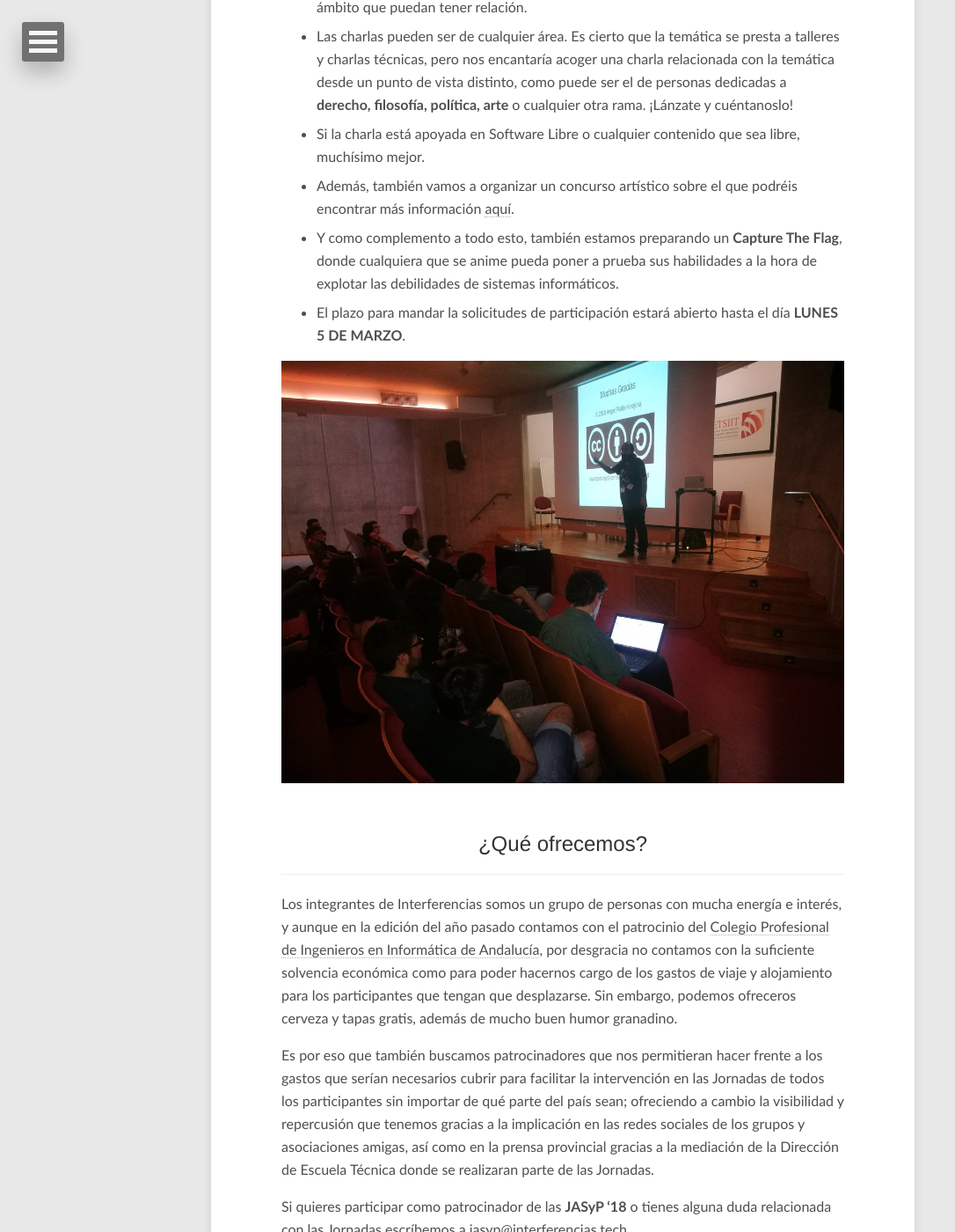
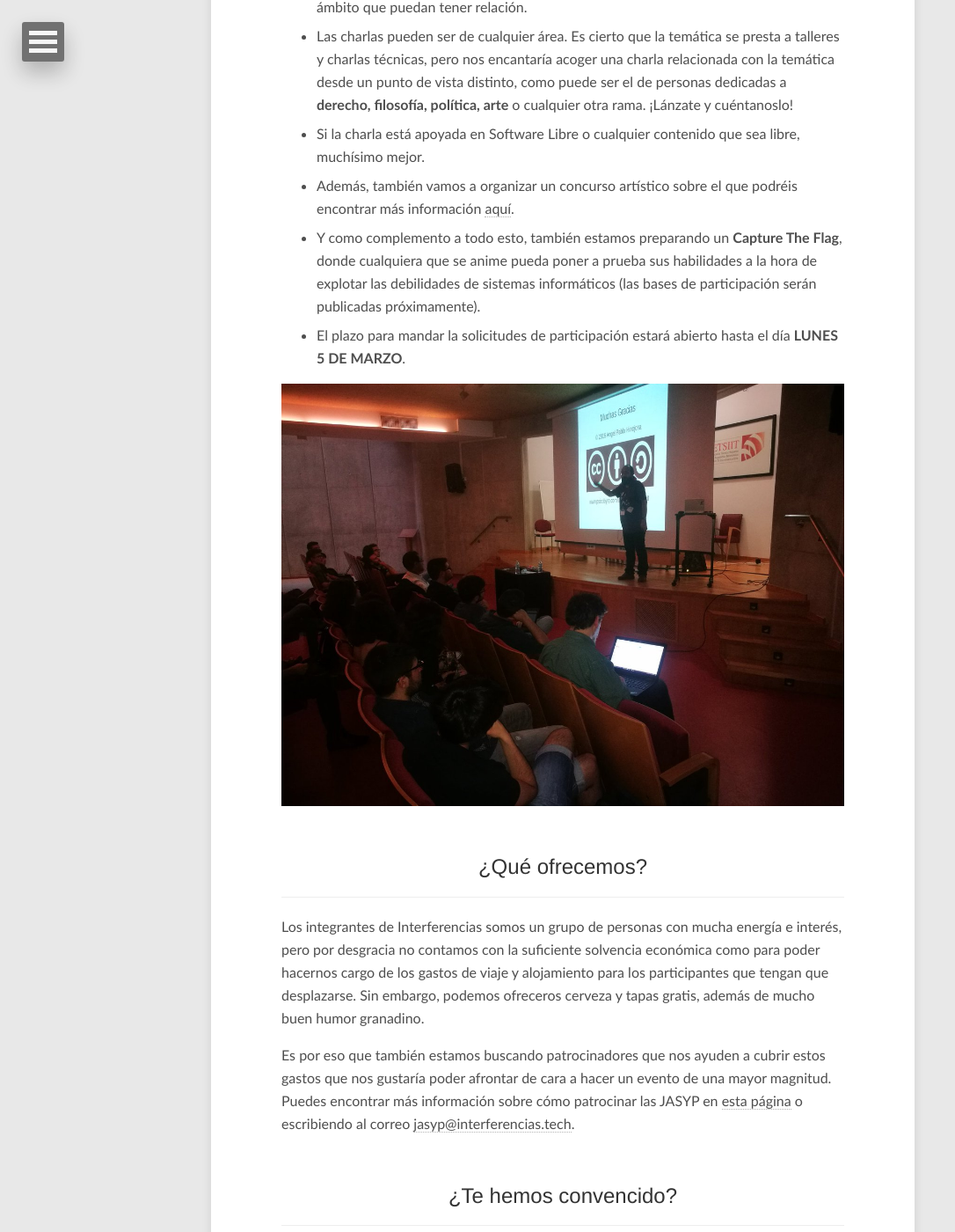
Before and after one commit to Interferencias/interferencias.github.io, a Jekyll site: the page built from _pages/jasyp/jasyp.md, in a window 1280 px wide and 1400 px high, scrolled down 1612 px. Shown: the whole window at 88% size, without its empty margins (0-1086 px from the left). Built offline with Jekyll 4.4.1, drawn with Linux system fonts in a browser that asks for light colours; nearby versions of some CDN libraries.

Commit message:
Añade página especifica patrocinio

```diff
--- a/_pages/jasyp/jasyp.md
+++ b/_pages/jasyp/jasyp.md
@@ -8,7 +8,7 @@
 timing: false
 ---
 
-Las **JASyP** (*Jornadas sobre Anonimato, Seguridad y Privacidad*) son unas jornadas organizadas por [Interferencias](https://twitter.com/Inter_ferencias) con la colaboración de [Follow the White Rabbit](https://twitter.com/fwhibbit_blog) y [Hack&Beers](https://twitter.com/hackandbeers), que pretende dar un espacio a todas aquellas personas con inquietudes sobre los problemas que encontramos en el día a día cada vez que usamos Internet o cualquier ordenador en general. La edición de 2017 se celebró en la [Escuela Técnica Superior de Ingenierías Informática y de Telecomunicación de la Universidad de Granada](https://etsiit.ugr.es/), recibiendo a parcitipantes y asistentes de toda España durante dos días en el Salón de Actos de la propia Escuela, para cerrar con un tercer día en el que se celebró un **Hack&Beers** en el bar **La Posada**.
+Las **JASYP** (*Jornadas sobre Anonimato, Seguridad y Privacidad*) son unas jornadas organizadas por [Interferencias](https://twitter.com/Inter_ferencias) con la colaboración de [Follow the White Rabbit](https://twitter.com/fwhibbit_blog) y [Hack&Beers](https://twitter.com/hackandbeers), que pretende dar un espacio a todas aquellas personas con inquietudes sobre los problemas que encontramos en el día a día cada vez que usamos Internet o cualquier ordenador en general. La edición de 2017 se celebró en la [Escuela Técnica Superior de Ingenierías Informática y de Telecomunicación de la Universidad de Granada](https://etsiit.ugr.es/), recibiendo a parcitipantes y asistentes de toda España durante dos días en el Salón de Actos de la propia Escuela, para cerrar con un tercer día en el que se celebró un **Hack&Beers** en el bar **La Posada**.
 
 ![cartel_privacidad_etsiit]({{ "/assets/images/jasyp/17/01.jpg" }})
 
@@ -26,7 +26,7 @@
 - Las charlas pueden ser de cualquier área. Es cierto que la temática se presta a talleres y charlas técnicas, pero nos encantaría acoger una charla relacionada con la temática desde un punto de vista distinto, como puede ser el de personas dedicadas a **derecho, filosofía, política, arte** o cualquier otra rama. ¡Lánzate y cuéntanoslo!
 - Si la charla está apoyada en Software Libre o cualquier contenido que sea libre, muchísimo mejor.
 - Además, también vamos a organizar un concurso artístico sobre el que podréis encontrar más información [aquí]({{ site.url }}/jasyp/concurso/).
-- Y como complemento a todo esto, también estamos preparando un **Capture The Flag**, donde cualquiera que se anime pueda poner a prueba sus habilidades a la hora de explotar las debilidades de sistemas informáticos.
+- Y como complemento a todo esto, también estamos preparando un **Capture The Flag**, donde cualquiera que se anime pueda poner a prueba sus habilidades a la hora de explotar las debilidades de sistemas informáticos (las bases de participación serán publicadas próximamente).
 - El plazo para mandar la solicitudes de participación estará abierto hasta el día **LUNES 5 DE MARZO**.
 
 ![cartel_privacidad_etsiit]({{ "/assets/images/jasyp/17/02.jpg" }})
@@ -39,11 +39,9 @@
   </div>
 </div>
 
-Los integrantes de Interferencias somos un grupo de personas con mucha energía e interés, y aunque en la edición del año pasado contamos con el patrocinio del [Colegio Profesional de Ingenieros en Informática de Andalucía](http://cpiiand.es/), por desgracia no contamos con la suficiente solvencia económica como para poder hacernos cargo de los gastos de viaje y alojamiento para los participantes que tengan que desplazarse. Sin embargo, podemos ofreceros cerveza y tapas gratis, además de mucho buen humor granadino.
+Los integrantes de Interferencias somos un grupo de personas con mucha energía e interés, pero por desgracia no contamos con la suficiente solvencia económica como para poder hacernos cargo de los gastos de viaje y alojamiento para los participantes que tengan que desplazarse. Sin embargo, podemos ofreceros cerveza y tapas gratis, además de mucho buen humor granadino.
 
-Es por eso que también buscamos patrocinadores que nos permitieran hacer frente a los gastos que serían necesarios cubrir para facilitar la intervención en las Jornadas de todos los participantes sin importar de qué parte del país sean; ofreciendo a cambio la visibilidad y repercusión que tenemos gracias a la implicación en las redes sociales de los grupos y asociaciones amigas, así como en la prensa provincial gracias a la mediación de la Dirección de Escuela Técnica donde se realizaran parte de las Jornadas.
-
-Si quieres participar como patrocinador de las **JASyP '18** o tienes alguna duda relacionada con las Jornadas escríbemos a [jasyp@interferencias.tech](mailto:[jasyp@interferencias.tech]).
+Es por eso que también estamos buscando patrocinadores que nos ayuden a cubrir estos gastos que nos gustaría poder afrontar de cara a hacer un evento de una mayor magnitud. Puedes encontrar más información sobre cómo patrocinar las JASYP en [esta página]({{ site.url }}/jasyp/patrocinio/) o escribiendo al correo [jasyp@interferencias.tech](mailto:[jasyp@interferencias.tech]).
 
 <div class="bootstrap">
 	<div class="text-center">
```
Also changed, not shown: _pages/jasyp/concurso.md (+1 -1 lines), _pages/jasyp/error.md (+1 -1 lines), _pages/jasyp/patrocinio.md (added, +34 -0 lines), _pages/jasyp/success.md (+2 -2 lines).
